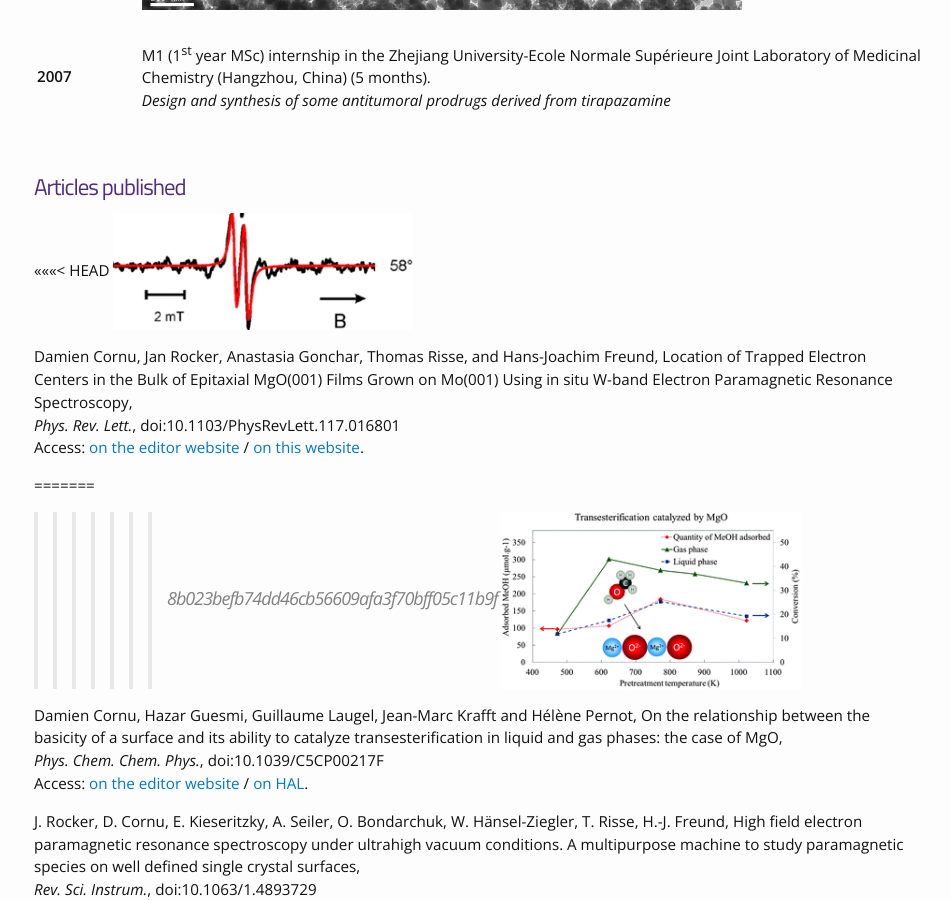
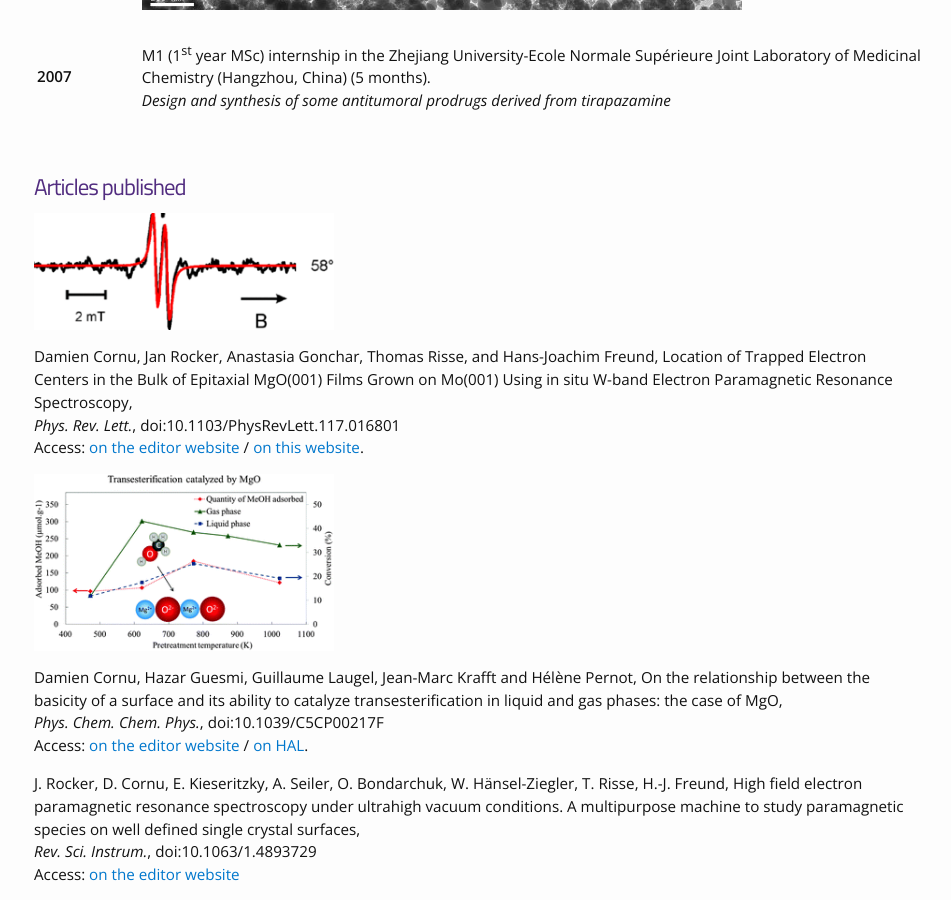
Before and after one commit to dacornu/dacornu.github.io, a Jekyll site: the page built from research.md, in a window 1280 px wide and 900 px high, scrolled down 1330 px. Shown: the whole window, without its empty margins (161-1112 px from the left). Built offline with Jekyll 4.4.1, drawn with Linux system fonts in a browser that asks for light colours.

Commit message:
modif research.md

```diff
--- a/research.md
+++ b/research.md
@@ -31,15 +31,12 @@ permalink: /research/
 <br />
 <h1> Articles published </h1>
 
-<<<<<<< HEAD
 <img src="/images/epr.png" alt="PRL2016" width="300"><br />
 
 Damien Cornu, Jan Rocker, Anastasia Gonchar, Thomas Risse, and Hans-Joachim Freund, Location of Trapped Electron Centers in the Bulk of Epitaxial MgO(001) Films Grown on Mo(001) Using in situ W-band Electron Paramagnetic Resonance Spectroscopy, <br />
 <i>Phys. Rev. Lett.</i>, doi:10.1103/PhysRevLett.117.016801 <br />
 Access: <a href="http://journals.aps.org/prl/abstract/10.1103/PhysRevLett.117.016801">on the editor website</a> / <a href="dacornu.github.io/PRL2016.pdf">on this website</a>.<br />
 
-=======
->>>>>>> 8b023befb74dd46cb56609afa3f70bff05c11b9f
 <img src="/images/PCCP2015.gif" alt="PCCP2015" width="300"><br />
 
 Damien Cornu, Hazar Guesmi, Guillaume Laugel, Jean-Marc Krafft and H&eacute;l&egrave;ne Pernot, On the relationship between the basicity of a surface and its ability to catalyze transesterification in liquid and gas phases: the case of MgO, <br />
```
